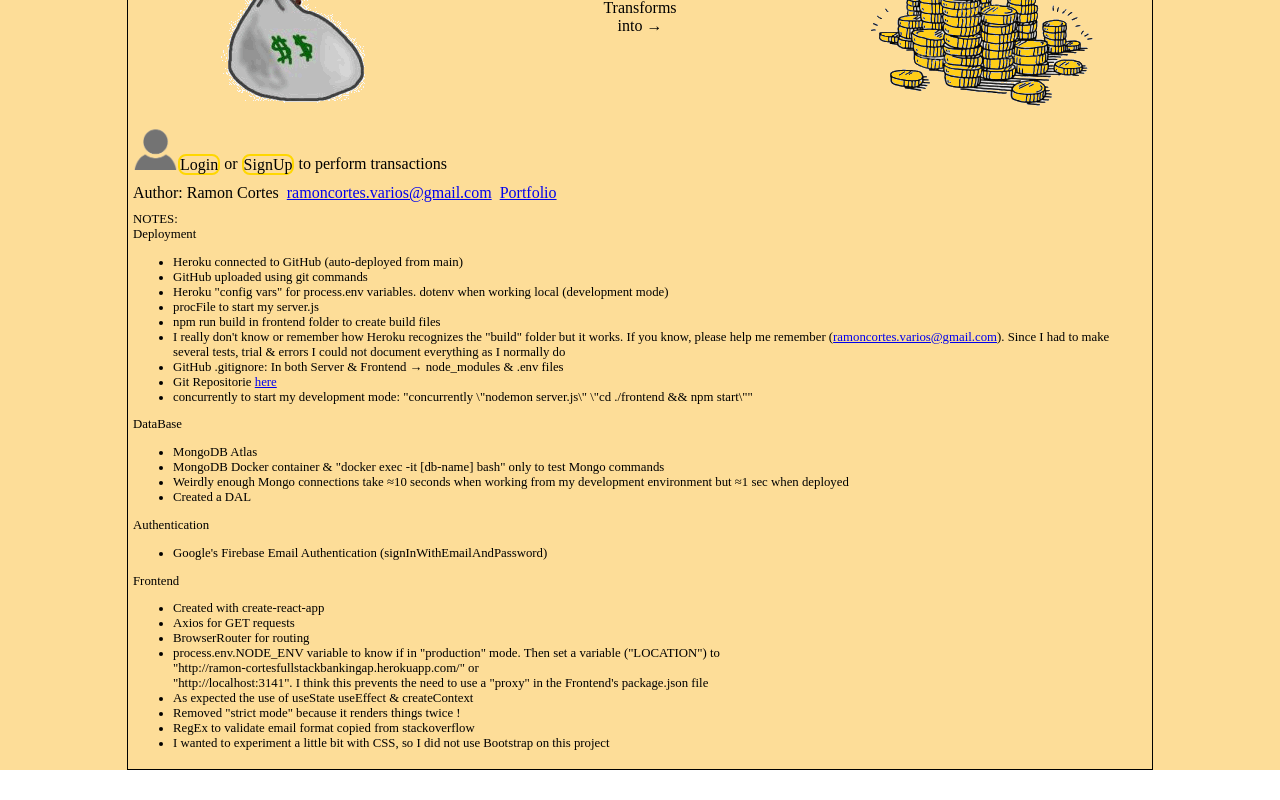
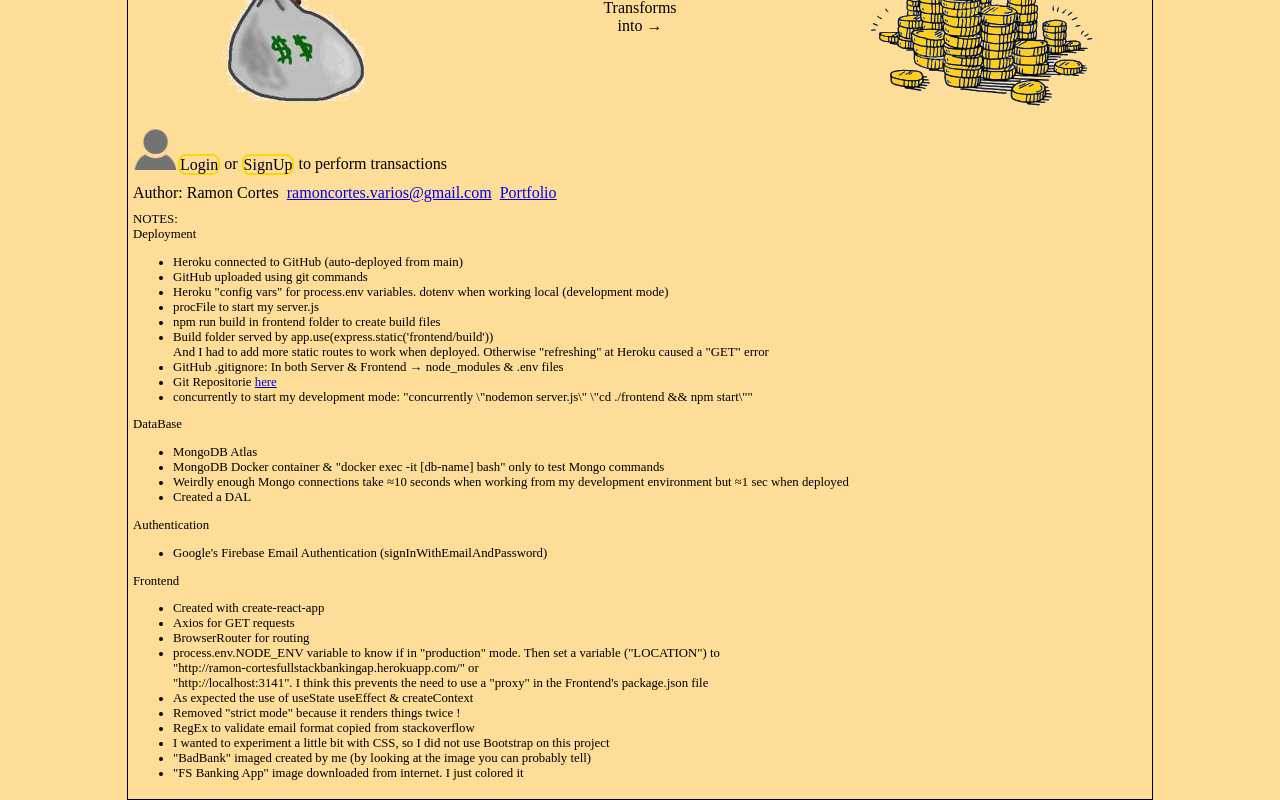
Before and after one commit to ramon-cortes/fs-badbank, a React (Create React App) app in the folder frontend/: page / in a window 1280 px wide. Shown: the part 245-1045 px from the top of the page. Before the commit the page ends 1015 px from the top, so only its background shows below. Built offline with nearby package versions, Linux system fonts and the light colour scheme; no server answers; the HTML template or start-up script is replaced by a standard one; a web font is replaced by a local one.

Commit message:
minor notes added

```diff
--- a/frontend/src/components/inicio.jsx
+++ b/frontend/src/components/inicio.jsx
@@ -70,7 +70,9 @@
               npm run build in frontend folder to create build files
             </li>
             <li>
-              I really don't know or remember how Heroku recognizes the "build" folder but it works. If you know, please help me remember (<a href="mailto:ramoncortes.varios@gmail.com">ramoncortes.varios@gmail.com</a>). Since I had to make several tests, trial & errors I could not document everything as I normally do
+              Build folder served by app.use(express.static('frontend/build'))
+              <br />
+              And I had to add more static routes to work when deployed. Otherwise "refreshing" at Heroku caused a "GET" error
             </li>
             <li>
               GitHub .gitignore: In both Server & Frontend → node_modules & .env files
@@ -133,6 +135,12 @@
             <li>
               I wanted to experiment a little bit with CSS, so I did not use Bootstrap on this project
             </li>
+            <li>
+              "BadBank" imaged created by me (by looking at the image you can probably tell)
+            </li>
+            <li>
+              "FS Banking App" image downloaded from internet. I just colored it
+            </li>
           </ul>
         </div>
       </div>
```
Also changed, not shown: 7 other files (tests, documents, lock files or other folders).
